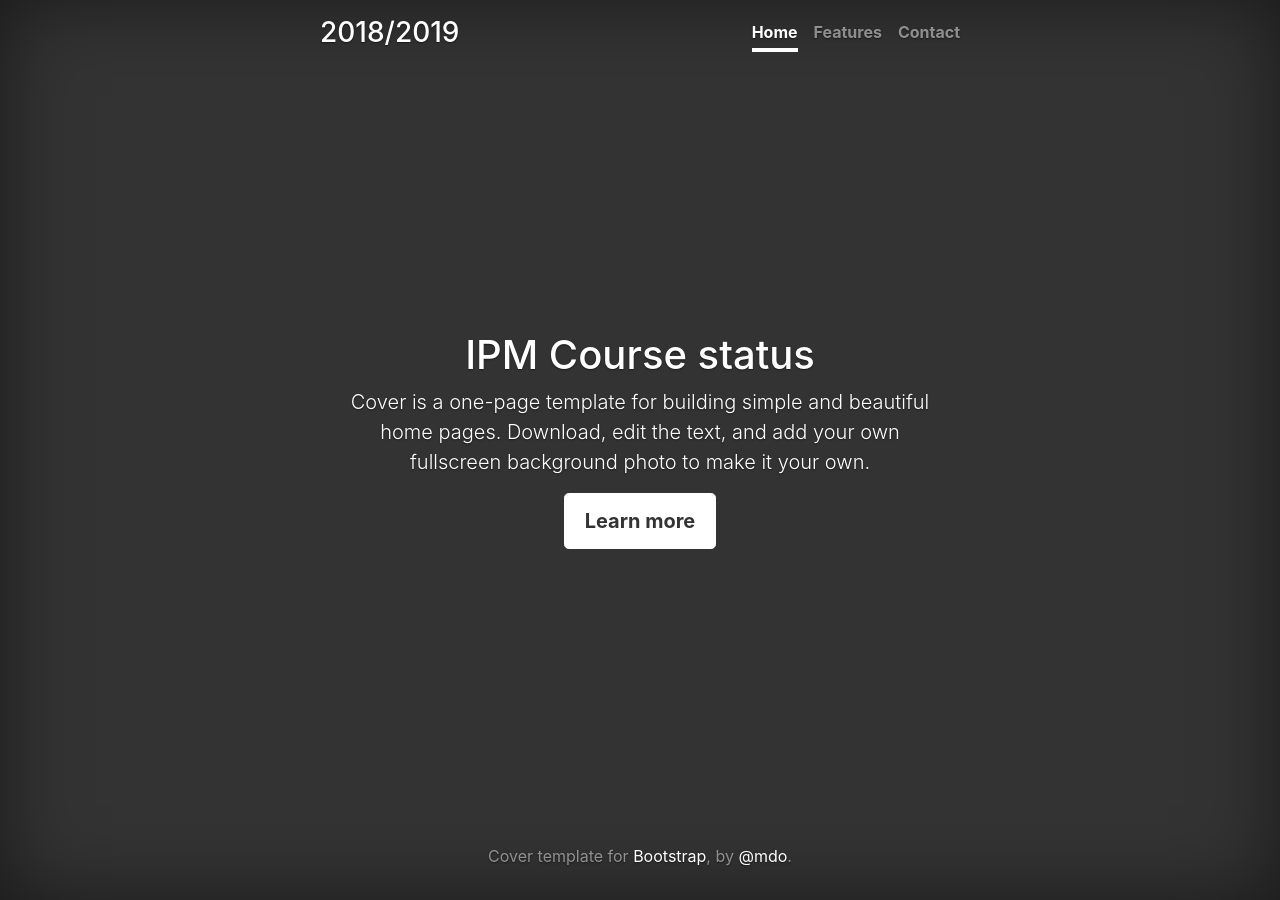
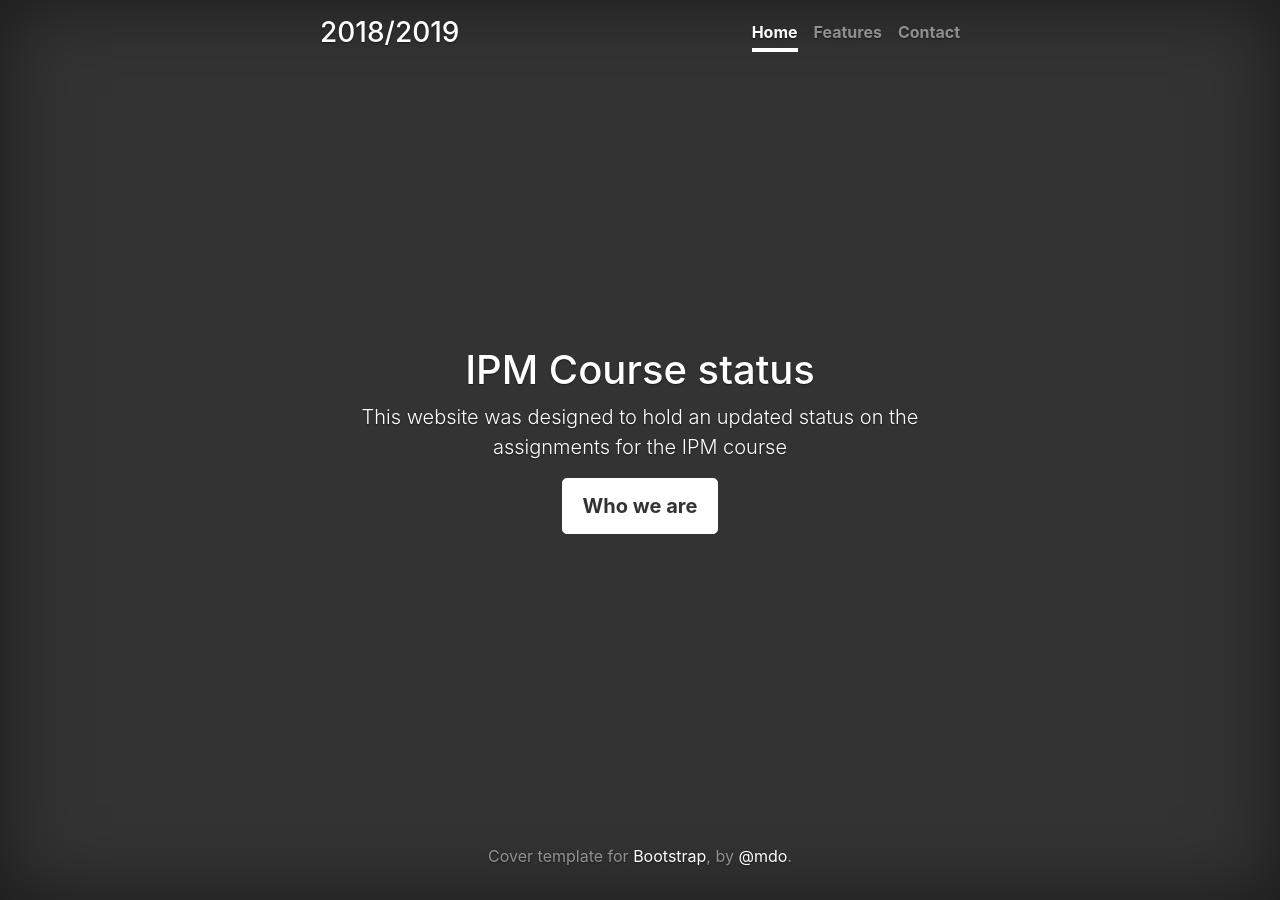
Before and after one commit to brno117/brno117.github.io, a Jekyll site: the page index.html, which Jekyll copies as it is, in a window 1280 px wide. Built offline with Jekyll 4.4.1, drawn with Linux system fonts in a browser that asks for light colours; nearby versions of some CDN libraries; library files that are not in the unit come from our copies.

Commit message:
Update index.html

```diff
--- a/index.html
+++ b/index.html
@@ -32,9 +32,9 @@
 
       <main role="main" class="inner cover">
         <h1 class="cover-heading">IPM Course status</h1>
-        <p class="lead">Cover is a one-page template for building simple and beautiful home pages. Download, edit the text, and add your own fullscreen background photo to make it your own.</p>
+        <p class="lead">This website was designed to hold an updated status on the assignments for the IPM course</p>
         <p class="lead">
-          <a href="#" class="btn btn-lg btn-secondary">Learn more</a>
+          <a href="#" class="btn btn-lg btn-secondary">Who we are</a>
         </p>
       </main>
 
```
